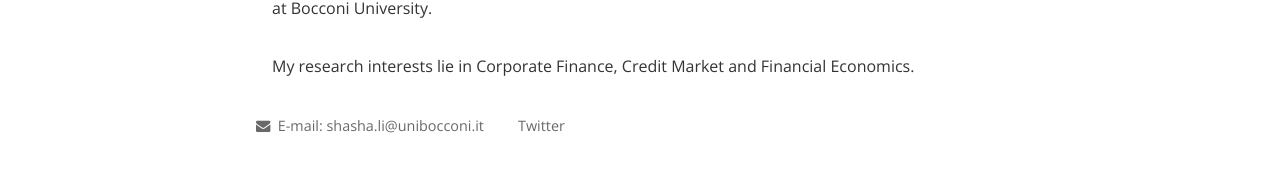
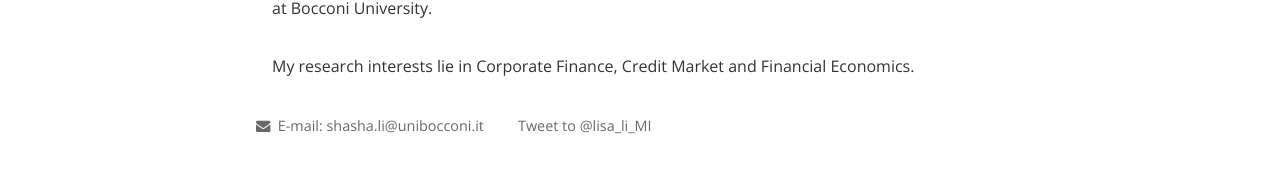
Before and after one commit to shasha-li/shasha-li.github.io, a Jekyll site: the page built from index.html, in a window 1280 px wide. Shown: the part 523-696 px from the top of the page. Built offline with Jekyll 4.4.1, drawn with Linux system fonts in a browser that asks for light colours; nearby versions of some CDN libraries; the list of posts is cut into pages by our own code; comment, search, counter and statistics services are not loaded; a style sheet for code colours, icons or effects is not loaded.

Commit message:
Update footer.html

```diff
--- a/_includes/footer.html
+++ b/_includes/footer.html
@@ -6,7 +6,7 @@
     </div>
 
     <div class="site-signature">
-      <p><a href="https://twitter.com/lisa_li_MI">Twitter</a></p>
+     <p> <a href="https://twitter.com/lisa_li_MI" class="twitter-mention-button" data-show-count="false">Tweet to @lisa_li_MI</a><script async src="https://platform.twitter.com/widgets.js" charset="utf-8"></script></p>
     </div>
 
   </div>
```
